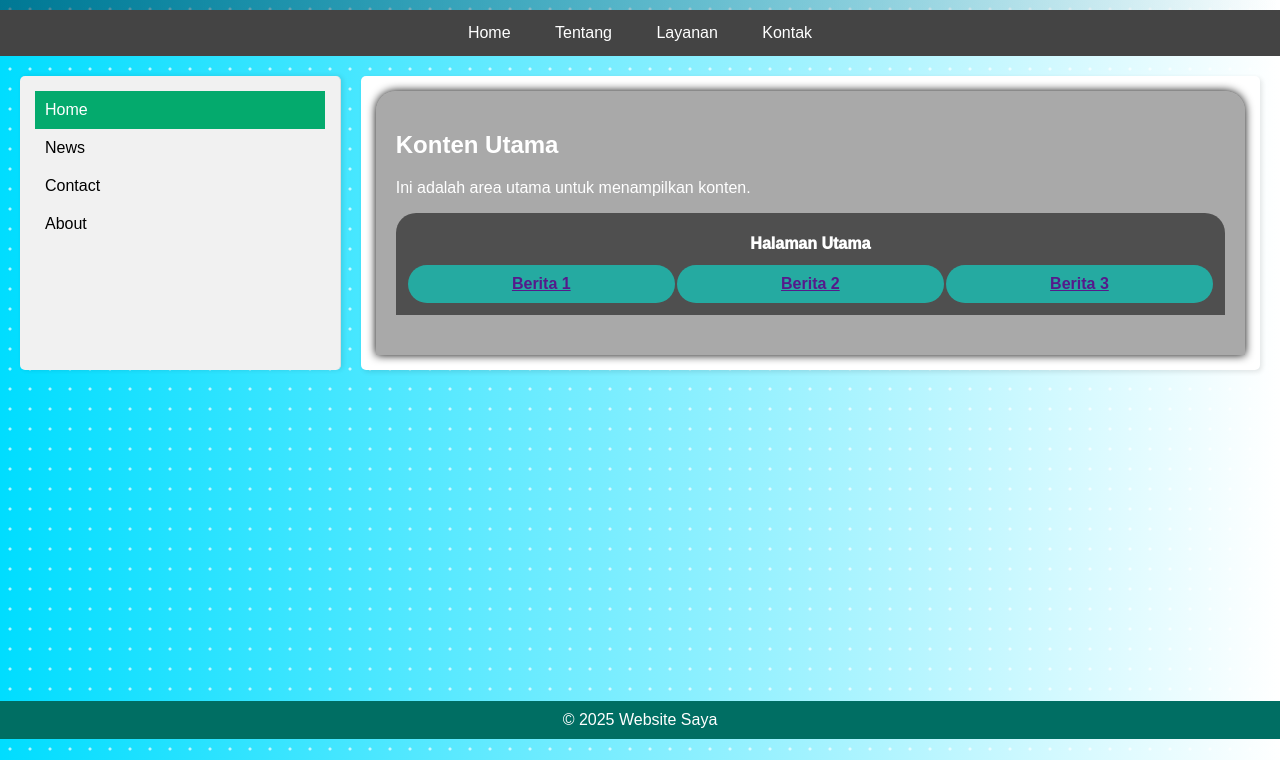
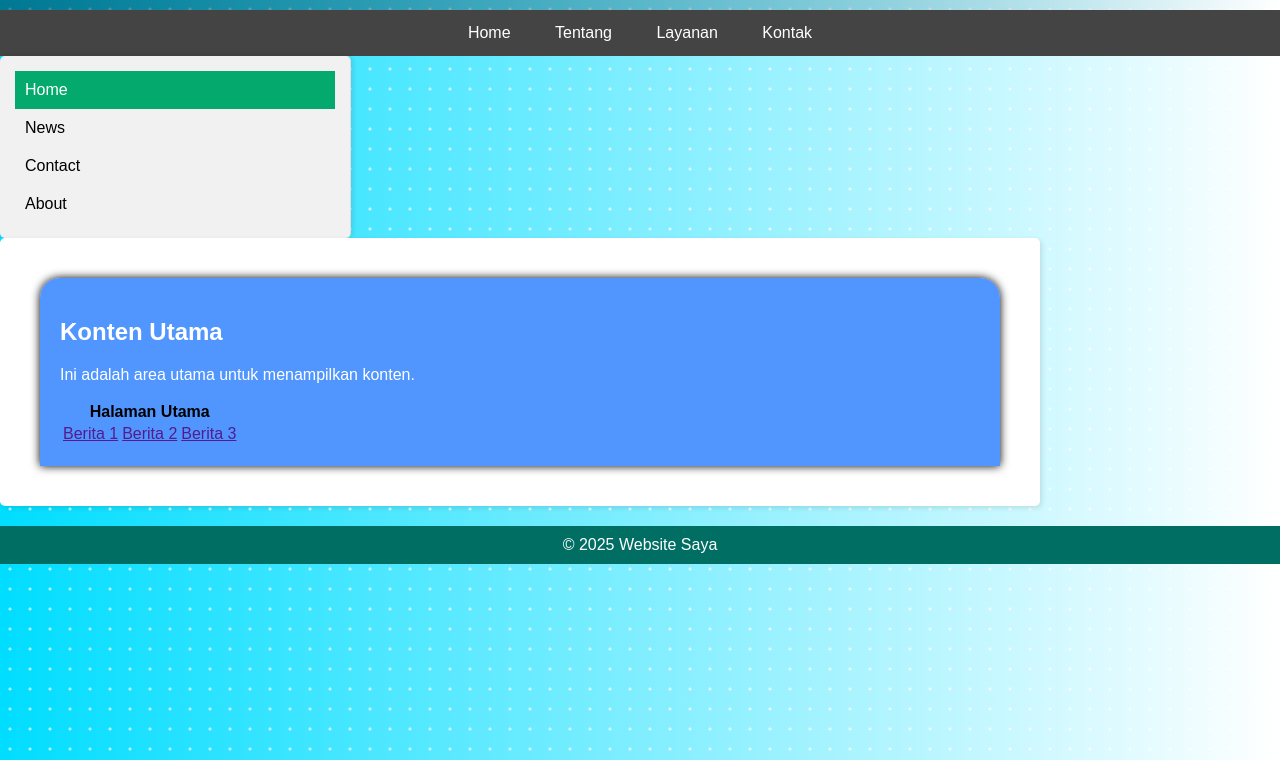
Before and after one commit to alfajauhari068/Latihan_19, a plain HTML site: page index.html in a window 1280 px wide. Shown: the part 61-821 px from the top of the page. Drawn offline with Linux system fonts and the light colour scheme.

Commit message:
Update styles.css

```diff
--- a/styles.css
+++ b/styles.css
@@ -56,7 +56,7 @@ nav ul li a:hover {
   background-color: #555;
 }
 
-.container {
+.box {
   display: flex;
   flex-direction: row;
   gap: 20px;
@@ -95,7 +95,7 @@ nav ul li a:hover {
 
 div.content {
   width: 75%;
-  padding: 15px;
+  padding: 40px;
   background-color: #ffffff;
   border-radius: 5px;
   box-shadow: 2px 2px 5px rgba(0, 0, 0, 0.1);
@@ -133,7 +133,7 @@ div.content {
 
 .hero {
   padding: 20px;
-  background-color: #00000056;
+  background-color: #0066ffae;
   border-start-start-radius: 20px;
   border-start-end-radius: 20px;
   box-shadow: #000000 0px 0px 10px;
@@ -151,39 +151,38 @@ div.content {
   }
 
 
-.table-container {
+.table-news {
   background-color:#00000087;
   border-start-start-radius: 20px;
   border-start-end-radius: 20px;
   padding: 10px;
   margin-bottom: 20px;
 }
-.table-container table {
+.table-news table {
   width: 100%;
 
 }
 
-.table-container th, .table-container td {
+.table-news th, .table-news td {
   text-align: center;
 }
 
-.table-container th {
+.table-news th {
   color: white;
   font-weight: 1000;
   padding: 10px;
   margin: 20px;
 }
 
-.table-container td {
+.table-news td {
   background-color: #0ae6d79a;
-  border-radius: 20px;
+  border-radius: 5px;
   font-weight: 800;
   color: white;
   padding: 10px;
-  margin: 20px;
 }
 
-a .table::hover {
+a .berita::hover {
   background-color: #0ae6d79a;
   text-decoration: none;
 }
@@ -241,11 +240,11 @@ a .table::hover {
   border-radius: 6px;
   font-size: 16px;
   cursor: pointer;
-  transation: background-color 0.3s ease;
+  transition: background-color 0.3s ease;
 }
 
-#formWA button: hover{
-  bacground-color: #lebe5d;
+#formWA button:hover {
+  background-color: #4b0082;
 }
 
 #formWA {
@@ -301,8 +300,8 @@ footer {
   color: white;
   padding: 10px 0;
   text-align: center;
-  position: fixed;
-  margin top: 20px;
+  position: relative;
+  margin-top: 20px;
   bottom: 0;
   width: 100%;
 }
```
